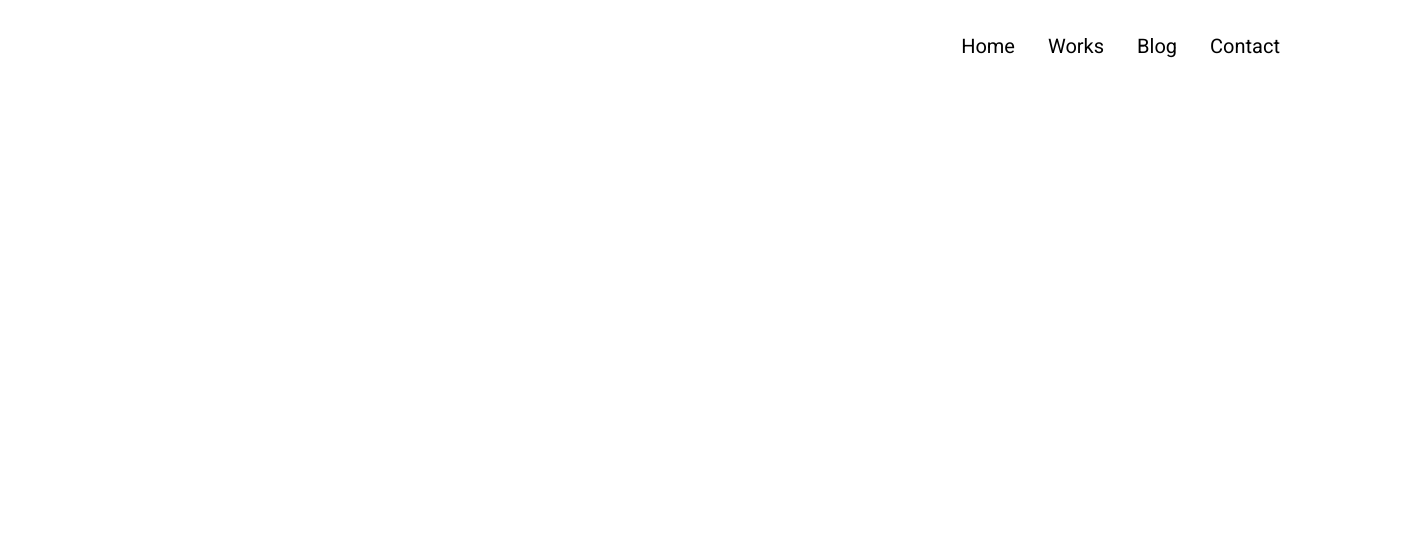
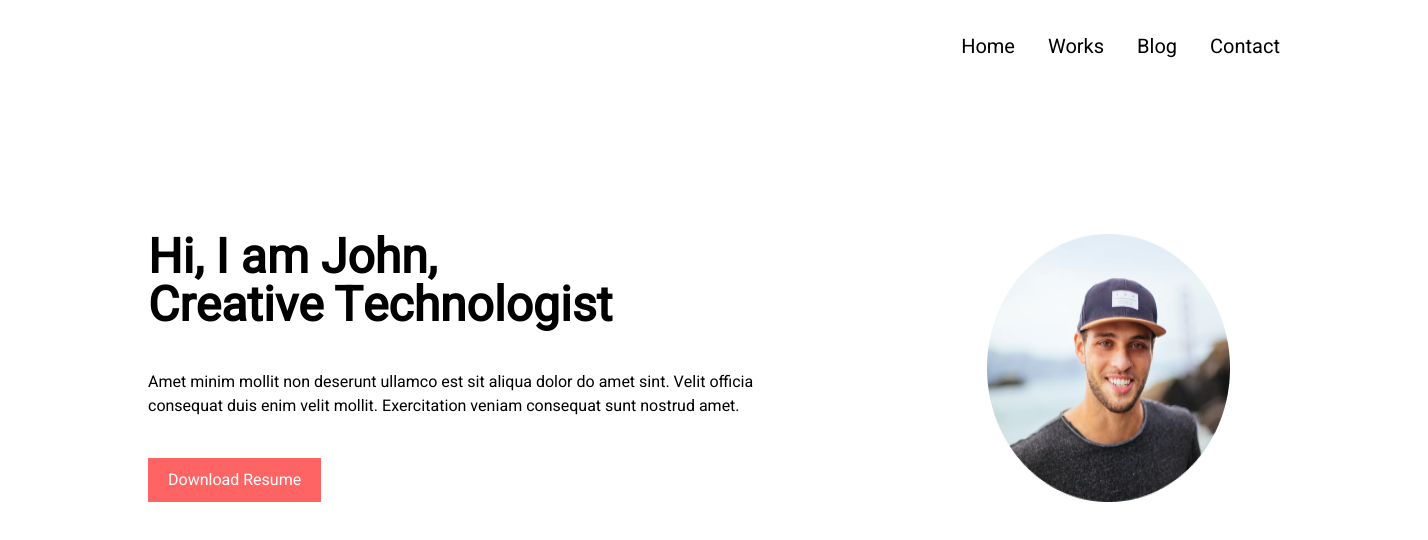
Before and after one commit to vietthom/figma_portfolio, a Next.js app: page / in a window 1280 px wide. Shown: the top 540 px of the page, 1428 px wide, since content can reach past the window. Built offline with nearby package versions, Linux system fonts and the light colour scheme.

Commit message:
Hero component

```diff
--- /dev/null
+++ b/components/Hero.jsx
@@ -0,0 +1,18 @@
+import Avatar from '../public/avatar.png'
+import Image from 'next/image'
+const Hero = () => {
+  return (
+    <div className="container mx-[148px] mt-[140px] grid grid-cols-2">
+        <div>
+            <h1 className="mb-[40px] text-5xl font-bold">Hi, I am John,<br/>Creative Technologist</h1>
+            <p className="mb-[40px] text-base">Amet minim mollit non deserunt ullamco est sit aliqua dolor do amet sint. Velit officia consequat duis enim velit mollit. Exercitation veniam consequat sunt nostrud amet.</p>
+            <button className="bg-primary text-white px-[20px] py-[10px]">Download Resume</button>
+        </div>
+        <div className='flex justify-center'>
+            <Image src={Avatar} alt="profile picture" />
+        </div>
+        </div>
+  )
+}
+
+export default Hero
--- a/components/index.js
+++ b/components/index.js
@@ -2,9 +2,11 @@ import Navbar from './Navbar';
 import BlogCard from './BlogCard';
 import FeaturedWorkCard from './FeaturedWorkCard';
 import Footer from './Footer';
+import Hero from './Hero';
 
 export {
     Navbar,
+    Hero,
     BlogCard,
     FeaturedWorkCard,
     Footer,
--- a/pages/index.js
+++ b/pages/index.js
@@ -1,9 +1,9 @@
-
+import { Hero } from '../components'
 
 export default function Home() {
   return (
     <div>
-
+      <Hero />
     </div>
   )
 }
```
Also changed, not shown: public/avatar.png (renamed from public/profilePic.png).
